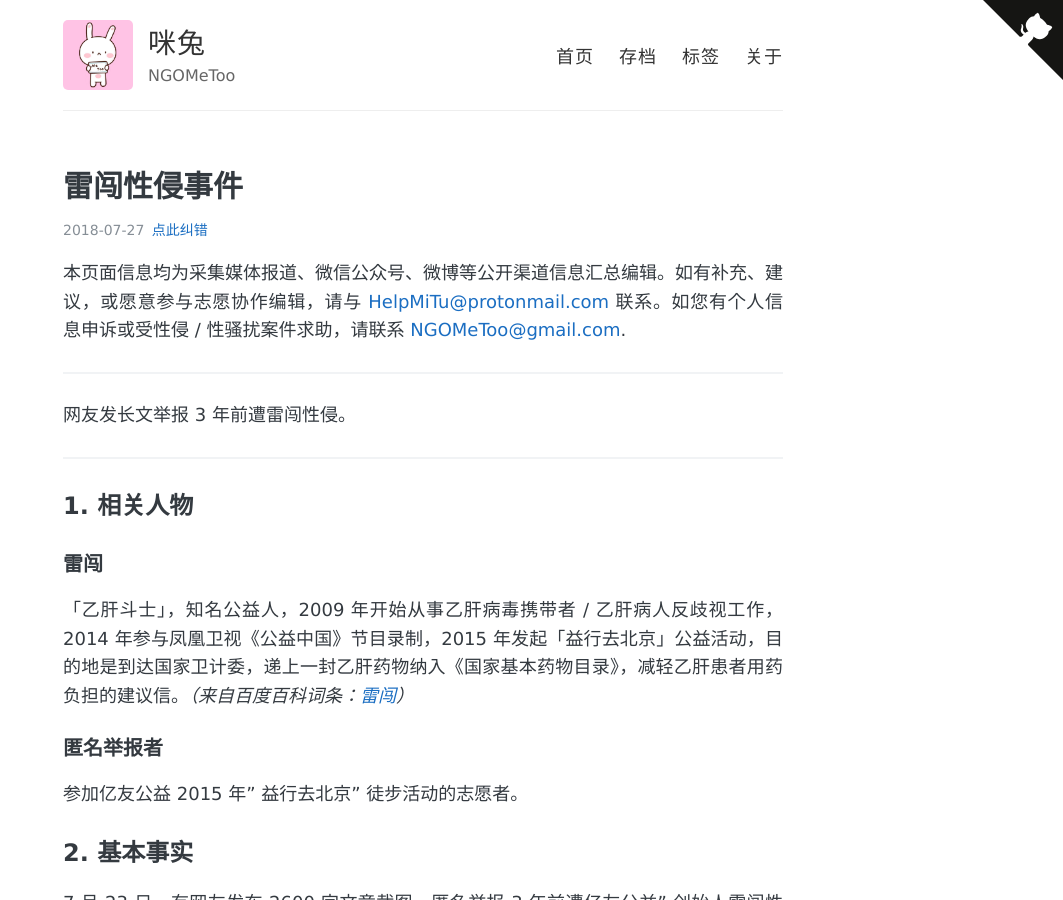
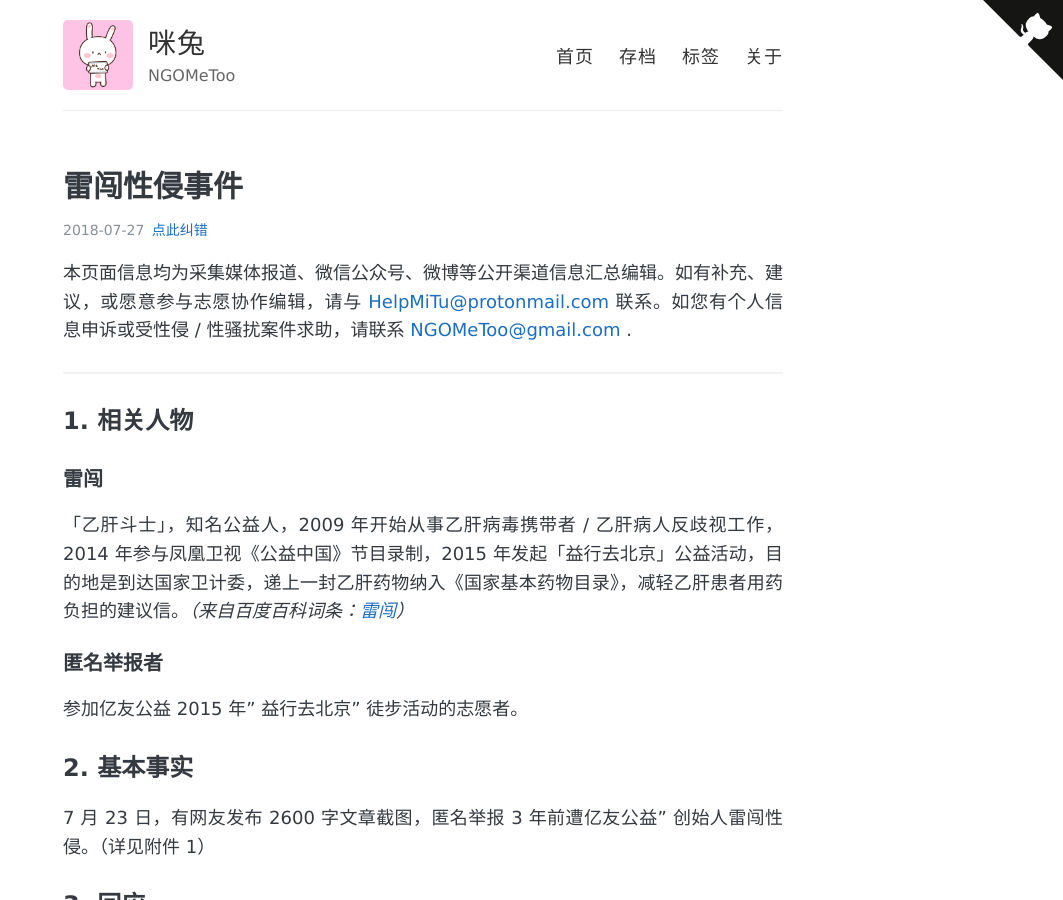
Before and after one commit to NGOMeToo/NGOMeToo.github.io, a Jekyll site: the page built from _posts/2018-07-27-Lei-Chuang.md, in a window 1280 px wide and 900 px high. Shown: the whole window, without its empty margins (217-1280 px from the left). Built offline with Jekyll 4.4.1, drawn with Linux system fonts in a browser that asks for light colours.

Commit message:
rewrite head p

```diff
--- a/_posts/2018-07-27-Lei-Chuang.md
+++ b/_posts/2018-07-27-Lei-Chuang.md
@@ -16,11 +16,7 @@
 
 ---
 
-本页面信息均为采集媒体报道、微信公众号、微博等公开渠道信息汇总编辑。如有补充、建议，或愿意参与志愿协作编辑，请与<HelpMiTu@protonmail.com>联系。如您有个人信息申诉或受性侵/性骚扰案件求助，请联系<NGOMeToo@gmail.com>.
-
----
-
-网友发长文举报3年前遭雷闯性侵。
+本页面信息均为采集媒体报道、微信公众号、微博等公开渠道信息汇总编辑。如有补充、建议，或愿意参与志愿协作编辑，请与 <HelpMiTu@protonmail.com> 联系。如您有个人信息申诉或受性侵/性骚扰案件求助，请联系 <NGOMeToo@gmail.com> .
 
 ---
 
```
